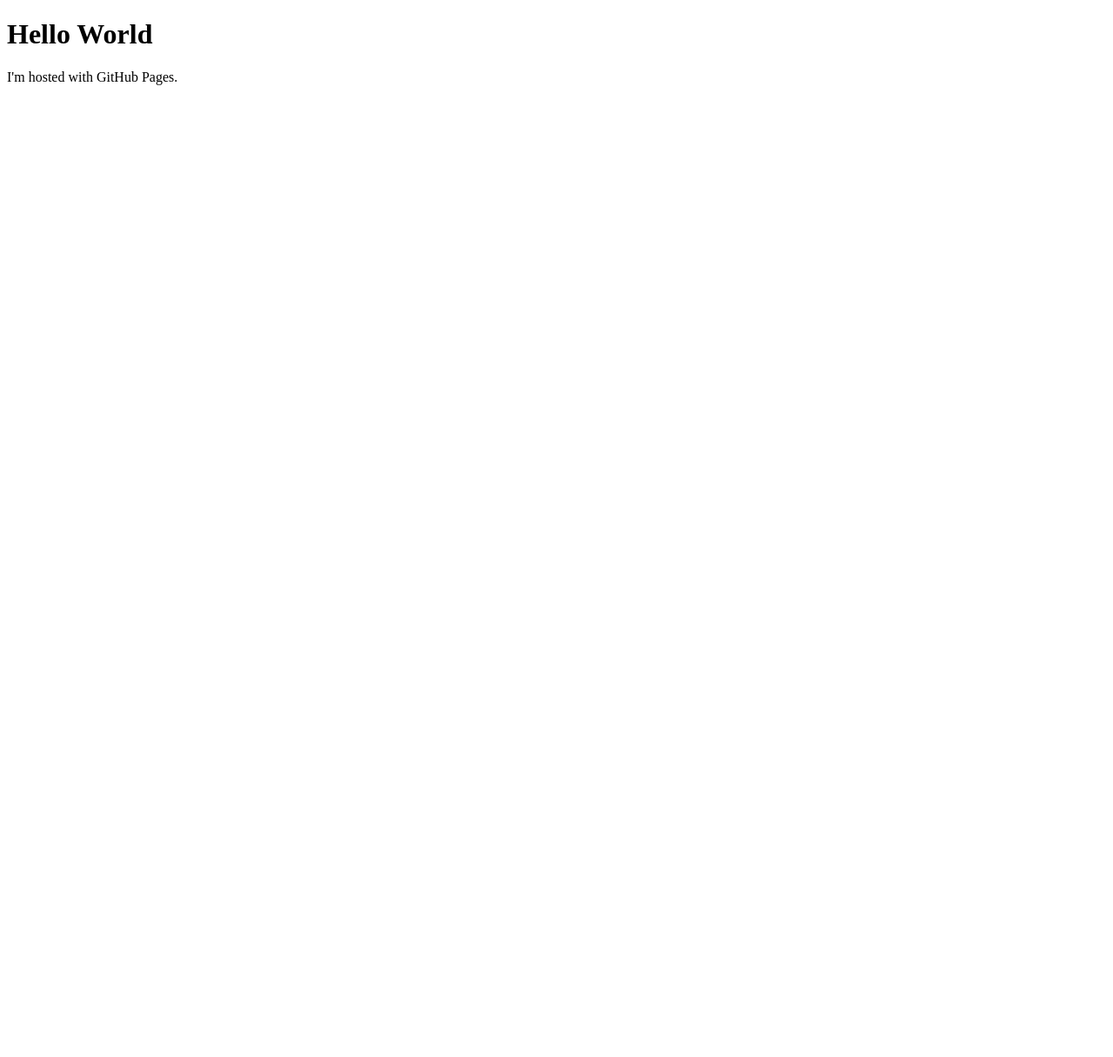
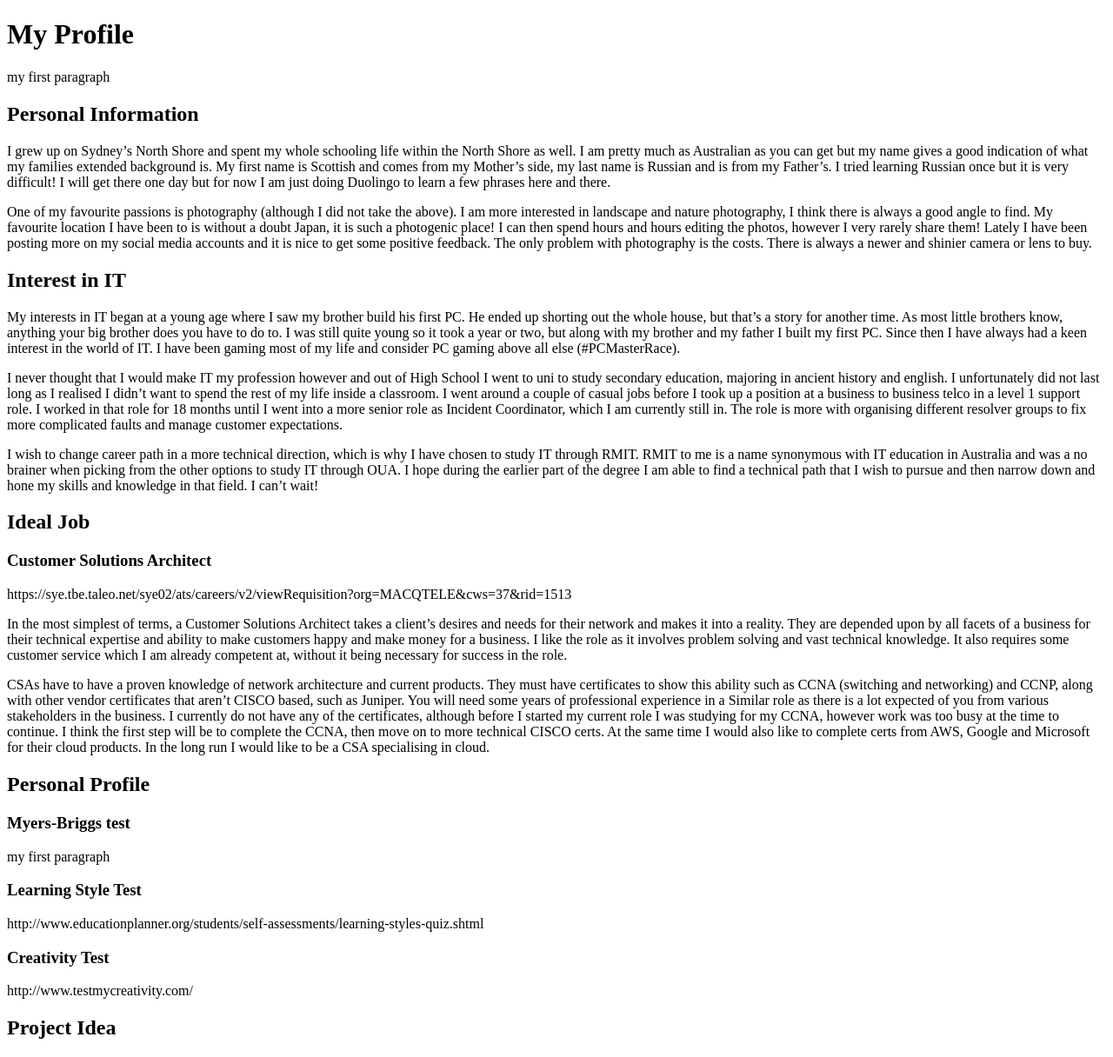
Before and after one commit to Murray-Nesteroff/Assignment1, a plain HTML site: page index.html in a window 1280 px wide. Shown: the whole page at 87% size. Before the commit the page ends 800 px from the top, so only its background shows below. Drawn offline with Linux system fonts and the light colour scheme.

Commit message:
Update index.html

```diff
--- a/index.html
+++ b/index.html
@@ -1,7 +1,36 @@
 <!DOCTYPE html>
 <html>
 <body>
-<h1>Hello World</h1>
-<p>I'm hosted with GitHub Pages.</p>
+<h1>My Profile</h1>
+<p>my first paragraph</p>
+
+<h2>Personal Information</h2>
+<p>I grew up on Sydney’s North Shore and spent my whole schooling life within the North Shore as well. I am pretty much as Australian as you can get but my name gives a good indication of what my families extended background is. My first name is Scottish and comes from my Mother’s side, my last name is Russian and is from my Father’s. I tried learning Russian once but it is very difficult! I will get there one day but for now I am just doing Duolingo to learn a few phrases here and there.</p>
+<p>One of my favourite passions is photography (although I did not take the above). I am more interested in landscape and nature photography, I think there is always a good angle to find. My favourite location I have been to is without a doubt Japan, it is such a photogenic place! I can then spend hours and hours editing the photos, however I very rarely share them! Lately I have been posting more on my social media accounts and it is nice to get some positive feedback. The only problem with photography is the costs. There is always a newer and shinier camera or lens to buy. </p>
+
+<h2>Interest in IT</h2>
+<p>My interests in IT began at a young age where I saw my brother build his first PC. He ended up shorting out the whole house, but that’s a story for another time. As most little brothers know, anything your big brother does you have to do to. I was still quite young so it took a year or two, but along with my brother and my father I built my first PC. Since then I have always had a keen interest in the world of IT. I have been gaming most of my life and consider PC gaming above all else (#PCMasterRace).</p>
+<p>I never thought that I would make IT my profession however and out of High School I went to uni to study secondary education, majoring in ancient history and english. I unfortunately did not last long as I realised I didn’t want to spend the rest of my life inside a classroom. I went around a couple of casual jobs before I took up a position at a business to business telco in a level 1 support role. I worked in that role for 18 months until I went into a more senior role as Incident Coordinator, which I am currently still in. The role is more with organising different resolver groups to fix more complicated faults and manage customer expectations.</p>
+<p>I wish to change career path in a more technical direction, which is why I have chosen to study IT through RMIT. RMIT to me is a name synonymous with IT education in Australia and was a no brainer when picking from the other options to study IT through OUA. I hope during the earlier part of the degree I am able to find a technical path that I wish to pursue and  then narrow down and hone my skills and knowledge in that field. I can’t wait!</p>
+
+<h2>Ideal Job</h2>
+<h3>Customer Solutions Architect</h3>
+<p>https://sye.tbe.taleo.net/sye02/ats/careers/v2/viewRequisition?org=MACQTELE&cws=37&rid=1513</p>
+<p>In the most simplest of terms, a Customer Solutions Architect takes a client’s desires and needs for their network and makes it into a reality. They are depended upon by all facets of a business for their technical expertise and ability to make customers happy and make money for a business. I like the role as it involves problem solving and vast technical knowledge. It also requires some customer service which I am already competent at, without it being necessary for success in the role.</p>
+<p>CSAs have to have a proven knowledge of network architecture and current products. They must have certificates to show this ability such as CCNA (switching and networking) and CCNP, along with other vendor certificates that aren’t CISCO based, such as Juniper. You will need some years of professional experience in a Similar role as there is a lot expected of you from various stakeholders in the business. I currently do not have any of the certificates, although before I started my current role I was studying for my CCNA, however work was too busy at the time to continue. I think the first step will be to complete the CCNA, then move on to more technical CISCO certs. At the same time I would also like to complete certs from AWS, Google and Microsoft for their cloud products. In the long run I would like to be a CSA specialising in cloud.</p>
+
+<h2>Personal Profile</h2>
+<h3>Myers-Briggs test</h3>
+<p>my first paragraph</p>
+
+<h3>Learning Style Test</h3>
+<p>http://www.educationplanner.org/students/self-assessments/learning-styles-quiz.shtml</p>
+
+<h3>Creativity Test</h3>
+<p>http://www.testmycreativity.com/</p>
+
+<h2>Project Idea</h2>
+
+
 </body>
 </html>
```
